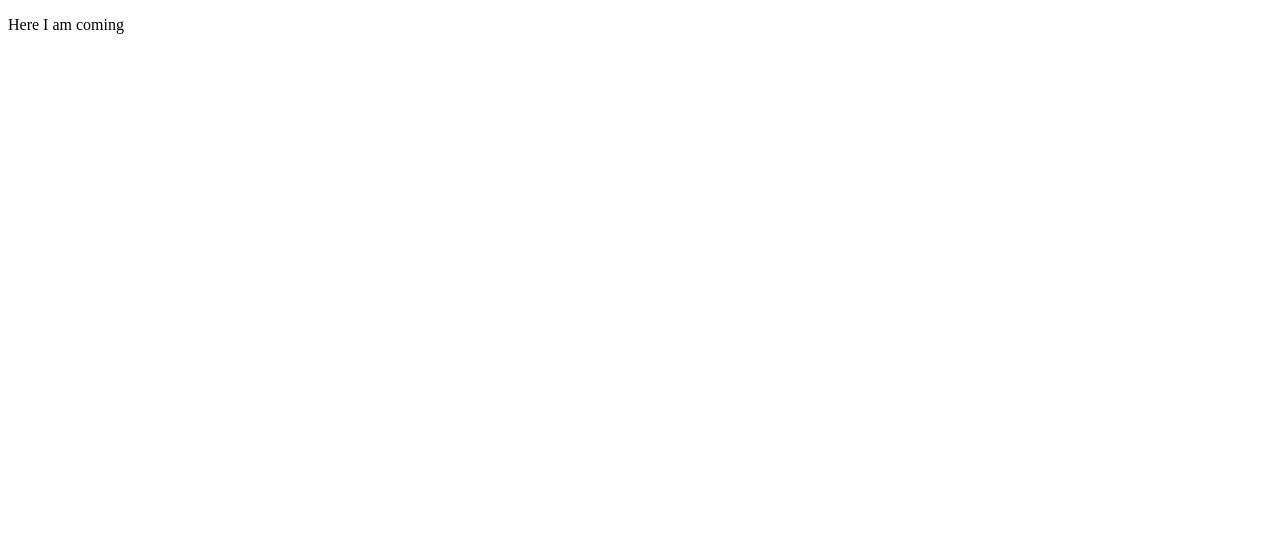
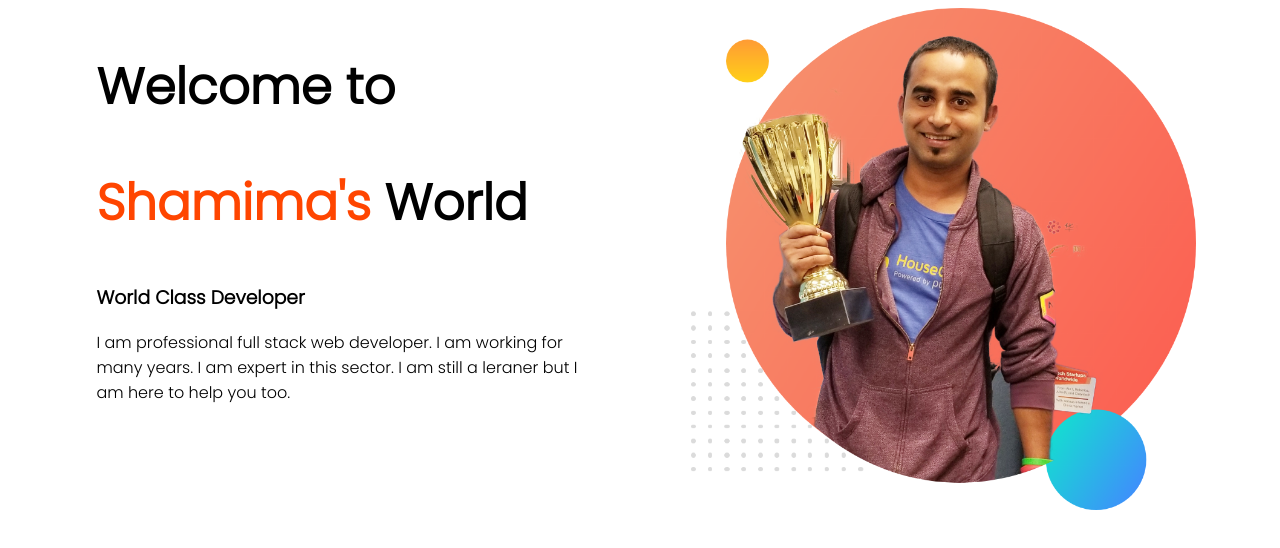
Before and after one commit to shamima-sharmin/web-portfolio, a plain HTML site: page index.html in a window 1280 px wide. Drawn offline with Linux system fonts and the light colour scheme.

Commit message:
another adding

```diff
--- a/index.html
+++ b/index.html
@@ -4,8 +4,22 @@
     <meta charset="UTF-8">
     <meta name="viewport" content="width=>, initial-scale=1.0">
     <title> Shamima Akter Sharmin </title>
+    <link rel="preconnect" href="https://fonts.gstatic.com">
+<link href="https://fonts.googleapis.com/css2?family=Poppins:wght@300&display=swap" rel="stylesheet">
+    <link rel="stylesheet" href="style.css">
 </head>
 <body>
-    <p> Here I am coming </p>
+    <section>
+        <div class="half-width">
+    <h1> Welcome to </h1>
+    <h1> <span class="name-highlight"> Shamima's </span> World </h1>
+    <h3> World Class Developer </h3>
+    <p> I am professional full stack web developer. I am working for many years. I am expert in this sector. I am still a leraner but I am here to help you too.</p>
+        </div>
+    <div class="half-width">
+    <img src="images/jhankar.png" alt=""
+    </div>
+    </section>
+
 </body>
 </html>
--- /dev/null
+++ b/style.css
@@ -0,0 +1,18 @@
+body{
+    font-family: 'Poppins', sans-serif;
+}
+h1{
+    font-size: 50px;
+}
+.name-highlight{
+    color: orangered;
+}
+.half-width{
+    width: 40% ;
+    float: left;
+    margin-left: 5%;
+    padding-left: 2%;
+}
+.half-width img {
+    width: 100%;
+}
```
